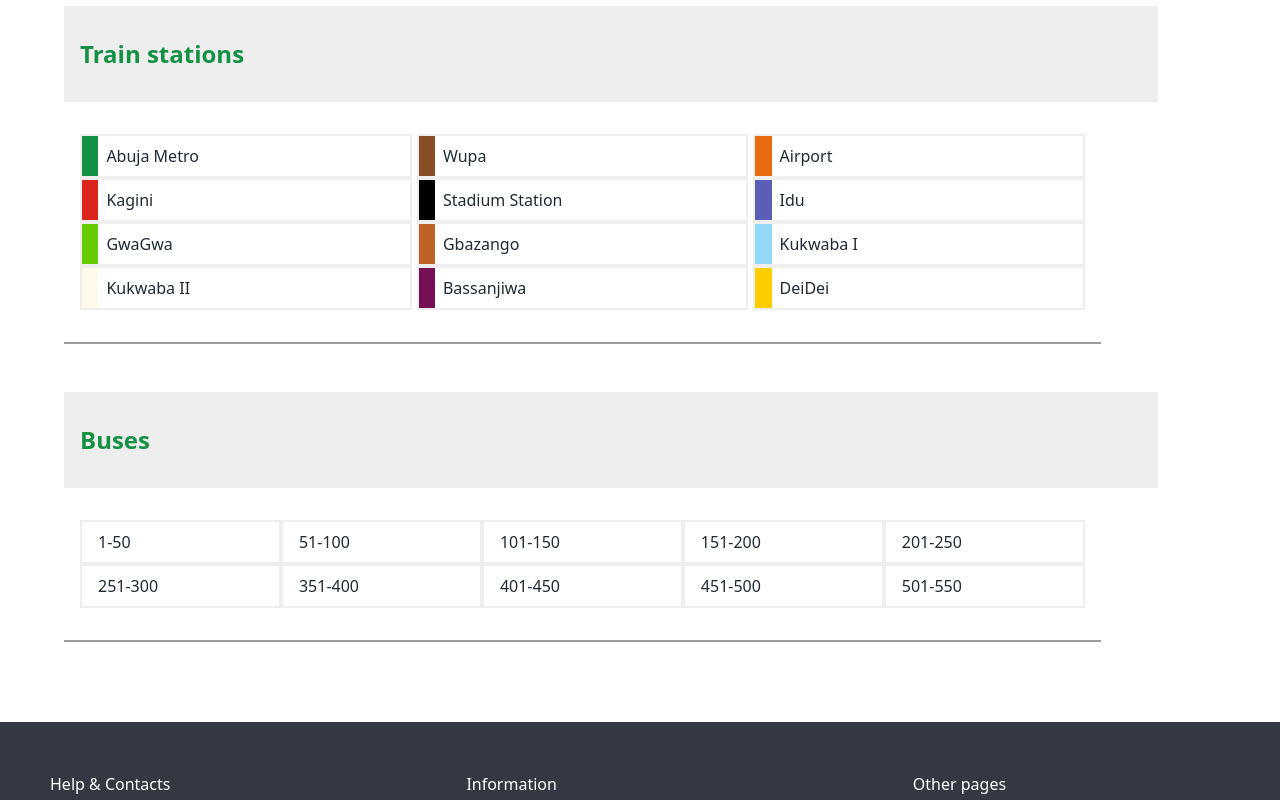
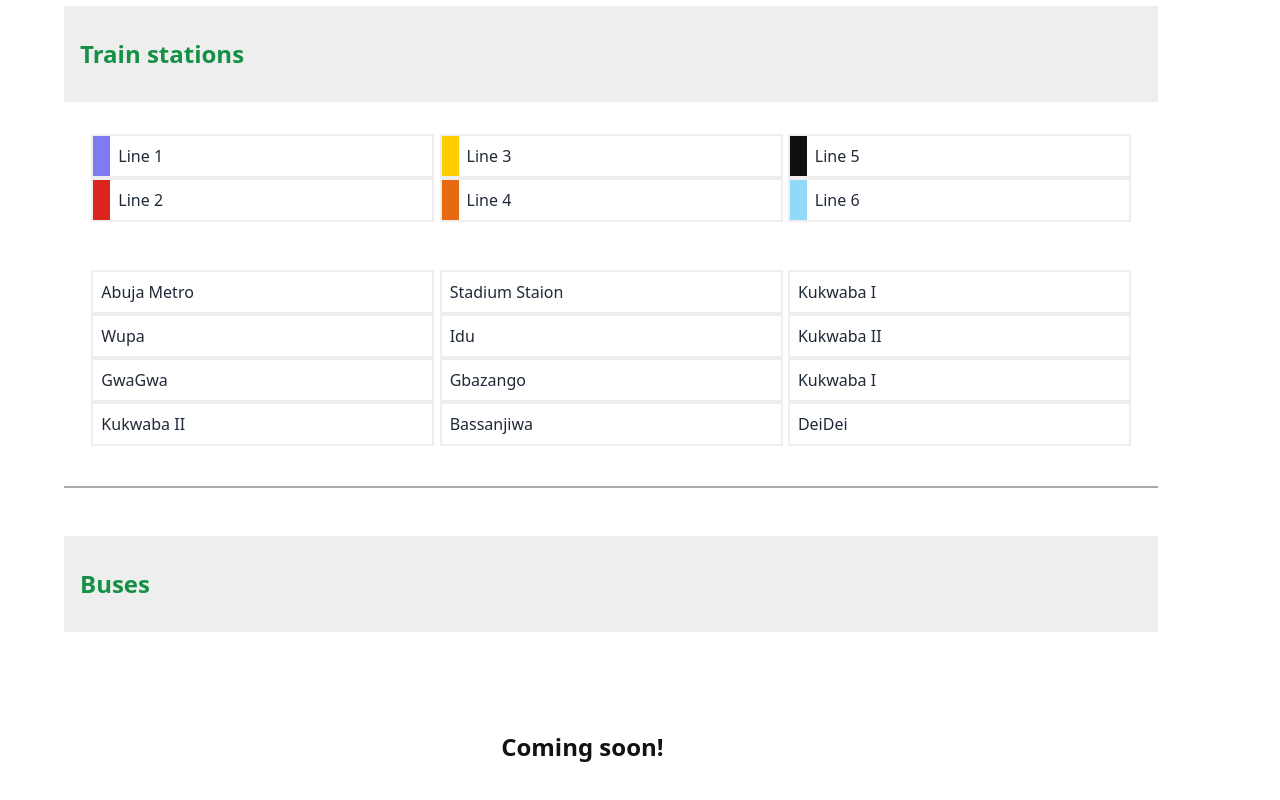
Before and after one commit to AxelCyberEnterprises/armt, a Next.js app: page /live-arrivals in a window 1280 px wide. Shown: the part 380-1180 px from the top of the page. Built offline with nearby package versions, Linux system fonts and the light colour scheme.

Commit message:
made few corrections

```diff
--- a/src/app/globals.css
+++ b/src/app/globals.css
@@ -135,6 +135,12 @@ div.event-time > ul > li{
 div.event-time > ul > li > a{
   @apply text-[#149145] text-base underline;
 }
+
+.date:hover{
+  border-bottom: 1px;
+  border-color: #149145;
+  transition: all ease-in-out 0.5ms;
+}
 body{
   background-color: #FFFFFF;
 }
--- a/src/app/live-arrivals/page.jsx
+++ b/src/app/live-arrivals/page.jsx
@@ -12,7 +12,7 @@ export default function page() {
       <main className="live-arrival-container">
         <section className="mt-8 sm:mt-12">
           <div className='mb-6 sm:mb-12'>
-          <p className="inline text-center p-3 sm:p-4  bg-[#2D3039] text-white text-3xl sm:text-4xl">
+          <p className="inline text-center p-3 sm:p-4 hover:opacity-80 transition duration-500 ease-in-out bg-[#2D3039] text-white text-3xl sm:text-4xl">
             Stations & Bus stops
           </p>
           </div>
@@ -29,103 +29,82 @@ export default function page() {
               </div>
             </div>
           </div>
-          <div className="mb-6 sm:mb-8 bg-[#EEEEEE] px-3 sm:px-4 py-6 sm:py-8 w-[85%] sm:w-[95%]">
+          <div className="mb-6 sm:mb-8 bg-[#EEEEEE] px-3 sm:px-4 py-6 sm:py-8 w-[85%] sm:w-[95%] hover:opacity-80 transition duration-500 ease-in-out hover:border-[1px] hover:border-b-[#149145]">
             <p className="text-[#149145] text-2xl font-semibold">
               Train stations
             </p>
           </div>
-          <div className="sm:w-[90%] flex gap-1.5 sm:gap-[0.5%] px-0 sm:px-4 pb-4 sm:pb-8 mb-10 sm:mb-12 sm:border-b-2  sm:border-[#9c9c9c] flex-wrap">
+          <div className="pb-4 sm:pb-10 sm:w-[95%] mb-10 sm:mb-12 sm:border-b-2  sm:border-[#aaaaaa]">
+          <div className="px-0 sm:px-[2.5%] sm:w-[100%] sm:mb-12 mb-8 flex gap-1.5 sm:gap-[0.5%] flex-wrap">
             <div className="w-full sm:w-[33%] flex  border-2 border-[#EEEEEE]">
-              <div className="w-[5%] bg-[#149045]"></div>
+              <div className="w-[5%] bg-[#7f7bf4]"></div>
+              <p className="p-2 text-base text-[2d3039]">Line 1</p>
+            </div>
+            <div className="w-full sm:w-[33%]  flex  border-2 border-[#EEEEEE]">
+              <div className="w-[5%] bg-[#ffce00]"></div>
+              <p className="p-2 text-base text-[2d3039]">Line 3</p>
+            </div>
+            <div className="w-full sm:w-[33%]  flex  border-2 border-[#EEEEEE]">
+              <div className="w-[5%] bg-[#101010]"></div>
+              <p className="p-2 text-base text-[2d3039]">Line 5</p>
+            </div>
+            <div className="w-full sm:w-[33%] flex  border-2 border-[#EEEEEE]">
+              <div className="w-[5%] bg-[#dc241f]"></div>
+              <p className="p-2 text-base text-[2d3039]">Line 2</p>
+            </div>
+            <div className="w-full sm:w-[33%] flex  border-2 border-[#EEEEEE]">
+              <div className="w-[5%] bg-[#e86a10]"></div>
+              <p className="p-2 text-base text-[2d3039]">Line 4</p>
+            </div>
+            <div className="w-full sm:w-[33%] flex  border-2 border-[#EEEEEE]">
+              <div className="w-[5%] bg-[#92d9f7]"></div>
+              <p className="p-2 text-base text-[2d3039]">Line 6</p>
+            </div>
+          </div>
+          <div className="px-0 sm:px-[2.5%] sm:w-[100%] flex gap-1.5 sm:gap-[0.5%] flex-wrap">
+            <div className="w-full sm:w-[33%] flex  border-2 border-[#EEEEEE]">
               <p className="p-2 text-base text-[2d3039]">Abuja Metro</p>
             </div>
             <div className="w-full sm:w-[33%]  flex  border-2 border-[#EEEEEE]">
-              <div className="w-[5%] bg-[#894E24]"></div>
+              <p className="p-2 text-base text-[2d3039]">Stadium Staion</p>
+            </div>
+            <div className="w-full sm:w-[33%]  flex  border-2 border-[#EEEEEE]">
+              <p className="p-2 text-base text-[2d3039]">Kukwaba I</p>
+            </div>
+            <div className="w-full sm:w-[33%] flex  border-2 border-[#EEEEEE]">
               <p className="p-2 text-base text-[2d3039]">Wupa</p>
             </div>
-            <div className="w-full sm:w-[33%]  flex  border-2 border-[#EEEEEE]">
-              <div className="w-[5%] bg-[#E86A10]"></div>
-              <p className="p-2 text-base text-[2d3039]">Airport</p>
-            </div>
             <div className="w-full sm:w-[33%] flex  border-2 border-[#EEEEEE]">
-              <div className="w-[5%] bg-[#DC241F]"></div>
-              <p className="p-2 text-base text-[2d3039]">Kagini</p>
-            </div>
-            <div className="w-full sm:w-[33%] flex  border-2 border-[#EEEEEE]">
-              <div className="w-[5%] bg-[#000000]"></div>
-              <p className="p-2 text-base text-[2d3039]">Stadium Station</p>
-            </div>
-            <div className="w-full sm:w-[33%] flex  border-2 border-[#EEEEEE]">
-              <div className="w-[5%] bg-[#5A5EB7]"></div>
               <p className="p-2 text-base text-[2d3039]">Idu</p>
             </div>
             <div className="w-full sm:w-[33%] flex  border-2 border-[#EEEEEE]">
-              <div className="w-[5%] bg-[#66CC00]"></div>
+              <p className="p-2 text-base text-[2d3039]">Kukwaba II</p>
+            </div>
+            <div className="w-full sm:w-[33%] flex  border-2 border-[#EEEEEE]">
               <p className="p-2 text-base text-[2d3039]">GwaGwa</p>
             </div>
             <div className="w-full sm:w-[33%] flex  border-2 border-[#EEEEEE]">
-              <div className="w-[5%] bg-[#BF6225]"></div>
               <p className="p-2 text-base text-[2d3039]">Gbazango</p>
             </div>
             <div className="w-full sm:w-[33%] flex  border-2 border-[#EEEEEE]">
-              <div className="w-[5%] bg-[#92D9F7]"></div>
               <p className="p-2 text-base text-[2d3039]">Kukwaba I</p>
             </div>
             <div className="w-full sm:w-[33%] flex  border-2 border-[#EEEEEE]">
-              <div className="w-[5%] bg-[#FFFAEC]"></div>
               <p className="p-2 text-base text-[2d3039]">Kukwaba II</p>
             </div>
             <div className="w-full sm:w-[33%] flex  border-2 border-[#EEEEEE]">
-              <div className="w-[5%] bg-[#751056]"></div>
               <p className="p-2 text-base text-[2d3039]">Bassanjiwa</p>
             </div>
             <div className="w-full sm:w-[33%] flex  border-2 border-[#EEEEEE]">
-              <div className="w-[5%] bg-[#FFCE00]"></div>
               <p className="p-2 text-base text-[2d3039]">DeiDei</p>
             </div>
-            {/* <div className="w-full sm:w-[33%] flex  border-2 border-[#EEEEEE]">
-              <div className="w-[5%] bg-[#5a5eb7]"></div>
-              <p className="p-2 text-base text-[2d3039]">Maitama</p>
-            </div>
-            <div className="w-full sm:w-[33%] flex  border-2 border-[#EEEEEE]">
-              <div className="w-[5%] bg-[#92d9f7]"></div>
-              <p className="p-2 text-base text-[2d3039]">Wuse</p>
-            </div> */}
           </div>
-          <div className="mb-6 sm:mb-8 bg-[#EEEEEE] px-3 sm:px-4 py-6 sm:py-8 w-[85%] sm:w-[95%]">
+          </div>
+          <div className="mb-6 sm:mb-8 bg-[#EEEEEE] px-3 sm:px-4 py-6 sm:py-8 w-[85%] sm:w-[95%] hover:opacity-80 transition duration-500 ease-in-out hover:border-[1px] hover:border-b-[#149145]">
             <p className="text-[#149145] text-2xl font-semibold">Buses</p>
           </div>
-          <div className="sm:w-[90%] flex px-3 sm:px-4 pb-4 sm:pb-8 mb-16 sm:mb-20 sm:border-b-2  border-[#9c9c9c] flex-wrap">
-            <p className="w-full sm:w-1/5 py-2 px-4 border-2 border-[#EEEEEE] text-base text-[2d3039]">
-              1-50
-            </p>
-            <p className="w-full sm:w-1/5 py-2 px-4 border-2 border-[#EEEEEE] text-base text-[2d3039]">
-              51-100
-            </p>
-            <p className="w-full sm:w-1/5 py-2 px-4 border-2 border-[#EEEEEE] text-base text-[2d3039]">
-              101-150
-            </p>
-            <p className="w-full sm:w-1/5 py-2 px-4 border-2 border-[#EEEEEE] text-base text-[2d3039]">
-              151-200
-            </p>
-            <p className="w-full sm:w-1/5 py-2 px-4 border-2 border-[#EEEEEE] text-base text-[2d3039]">
-              201-250
-            </p>
-            <p className="w-full sm:w-1/5 py-2 px-4 border-2 border-[#EEEEEE] text-base text-[2d3039]">
-              251-300
-            </p>
-            <p className="w-full sm:w-1/5 py-2 px-4 border-2 border-[#EEEEEE] text-base text-[2d3039]">
-              351-400
-            </p>
-            <p className="w-full sm:w-1/5 py-2 px-4 border-2 border-[#EEEEEE] text-base text-[2d3039]">
-              401-450
-            </p>
-            <p className="w-full sm:w-1/5 py-2 px-4 border-2 border-[#EEEEEE] text-base text-[2d3039]">
-              451-500
-            </p>
-            <p className="w-full sm:w-1/5 py-2 px-4 border-2 border-[#EEEEEE] text-base text-[2d3039]">
-              501-550
-            </p>
+          <div className="min-h-[200px] justify-center items-center sm:w-[90%] flex px-3 sm:px-4 pb-4 sm:pb-8 mb-16 sm:mb-20 sm:border-b-2  border-[#aaaaaa] flex-wrap">
+            <p className="font-bold text-lg sm:text-2xl text-[#121212]">Coming soon!</p>
           </div>
         </section>
       </main>
--- a/src/app/status-updates/page.jsx
+++ b/src/app/status-updates/page.jsx
@@ -1,5 +1,5 @@
 "use client";
-
+import { FaCalendar } from "react-icons/fa";
 import Footer from "@/components/Footer/Footer";
 import Header from "@/components/header/Header";
 import React, { useState, useEffect } from "react";
@@ -32,7 +32,7 @@ export default function Page() {
         <Header activeLink={"/status-updates"} />
       </div>
       <main className="status-update-container mt-8 sm:mt-12">
-        <div className="mb-5 sm:mb-10">
+        <div className="mb-5 sm:mb-10 hover:opacity-80 transition duration-500 ease-in-out">
           <p className="inline p-3 sm:p-4 bg-[#2D3039] text-white text-3xl sm:text-4xl">
             Status updates
           </p>
@@ -47,15 +47,16 @@ export default function Page() {
               <p className="px-2 text-[#149145]">Buses</p>
             </div>
           </div>
-          <div className="flex bg-white">
-            <p className="flex-1 py-4 border-r-[1px] border-[#eeeeee] flex justify-center items-center text-sm sm:text-base text-[#2d3039]">
+          <div className="flex flex-col sm:flex-row bg-white divide-x-[2px] divide-[#e1e1e1] transition duration-500 ease-in-out hover:divide-[#149145] hover:divide-x-0">
+            <p className="hover:border-b-[2px] hover:border-[#149145]  transition duration-500 ease-in-out flex-1 py-4 flex justify-center items-center text-sm sm:text-base text-[#2d3039]">
               Now {formatTime(currentTime)}
             </p>
-            <p className="flex-1 py-4 border-r-[1px] border-[#eeeeee] flex justify-center items-center text-sm sm:text-base text-[#2d3039]">
+            <p className="hover:border-b-[2px] hover:border-[#149145] transition duration-500 ease-in-out flex-1 py-4 border-r-[1px] border-[#eeeeee] flex justify-center items-center text-sm sm:text-base text-[#2d3039]">
               This weekend
             </p>
-            <p className="flex-1 py-4 flex justify-center items-center text-sm sm:text-base text-[#2d3039]">
+            <p className="hover:border-b-[2px] hover:border-[#149145] transition duration-500 ease-in-out relative flex-1 py-4 flex justify-center items-center text-sm sm:text-base text-[#2d3039]">
               Future date
+              <FaCalendar  className="absolute text-[#149145] right-4 top-[50%] -translate-y-[50%]"/>
             </p>
           </div>
         </div>
@@ -69,33 +70,89 @@ export default function Page() {
           <div className="sm:flex-[2]">
             <div className="border-[1px] border-[#eeeeee]">
               <div className="flex">
-                <div className="flex-1 bg-[#2d3039] p-4 text-base text-white">
-                  <p className="flex justi">Stadium station</p>
+                <div className="flex-1 bg-[#fffff] p-4 text-base text-[#2d3039]">
+                  <p>Abuja Metro</p>
                 </div>
                 <div className="flex-1 border-b-[1px] border-[#eeeeee] p-4 text-base flex justify-between items-center bg-[#faf5e1]">
-                  <p className="text-[#2d3039]">Minor delays</p>
+                  <p className="text-[#149145]">Minor delays</p>
                   <FaAngleRight style={{ color: "#149145" }} />
                 </div>
               </div>
               <div className="flex">
-                <div className="flex-1 bg-[#894e24] p-4 text-base text-white">
-                  <p>Wupa</p>
+                <div className="flex-1 bg-[#eeeeee] p-4 text-base text-[#2d3039]">
+                  <p>Stadium station</p>
                 </div>
                 <div className="flex-1 border-b-[1px] border-[#eeeeee] p-4 text-base flex justify-between items-center bg-[#faf5e1]">
-                  <p className="text-[#2d3039]">Severe delays</p>
+                  <p className="text-[#149145]">Severe delays</p>
                   <FaAngleRight style={{ color: "#149145" }} />
                 </div>
               </div>
               <div className="flex">
-                <div className="flex-1 bg-[#149145] p-4 text-base text-white">
-                  <p>Abuja Metro</p>
+                <div className="flex-1 bg-[#ffffff] p-4 text-base text-[#2d3039]">
+                  <p>Kukwaba I</p>
                 </div>
                 <div className="flex-1 border-b-[1px] border-[#eeeeee] p-4 text-base text-[#2d3039] flex justify-between items-center bg-white">
                   <p>Good service</p>
                 </div>
               </div>
               <div className="flex">
-                <div className="flex-1 bg-[#dc241f] p-4 text-base text-white">
+                <div className="flex-1 bg-[#eeeeee] p-4 text-base text-[#2d3039]">
+                  <p>Kukwaba II</p>
+                </div>
+                <div className="flex-1 border-b-[1px] border-[#eeeeee] p-4 text-base text-[#2d3039] flex justify-between items-center bg-white">
+                  <p>Good service</p>
+                </div>
+              </div>
+              <div className="flex">
+                <div className="flex-1 bg-[#ffffff] p-4 text-base text-[#2d3039]">
+                  <p>Wupa</p>
+                </div>
+                <div className="flex-1 border-b-[1px] border-[#eeeeee] p-4 text-base text-[#2d3039] flex justify-between items-center bg-white">
+                  <p>Good service</p>
+                </div>
+              </div>
+              <div className="flex">
+                <div className="flex-1 bg-[#eeeeee] p-4 text-base text-[#2d3039]">
+                  <p>Idu</p>
+                </div>
+                <div className="flex-1 border-b-[1px] border-[#eeeeee] p-4 text-base text-[#2d3039] flex justify-between items-center bg-white">
+                  <p>Good service</p>
+                </div>
+              </div>
+              <div className="flex">
+                <div className="flex-1 bg-[#ffffff] p-4 text-base text-[#2d3039]">
+                  <p>Bassanjiwa</p>
+                </div>
+                <div className="flex-1 border-b-[1px] border-[#eeeeee] p-4 text-base text-[#2d3039] flex justify-between items-center bg-white">
+                  <p>Good service</p>
+                </div>
+              </div>
+              <div className="flex">
+                <div className="flex-1 bg-[#eeeeee] p-4 text-base text-[#2d3039]">
+                  <p>Airport</p>
+                </div>
+                <div className="flex-1 border-b-[1px] border-[#eeeeee] p-4 text-base text-[#2d3039] flex justify-between items-center bg-white">
+                  <p>Good service</p>
+                </div>
+              </div>
+              <div className="flex">
+                <div className="flex-1 bg-[#ffffff] p-4 text-base text-[#2d3039]">
+                  <p>GwaGwa</p>
+                </div>
+                <div className="flex-1 border-b-[1px] border-[#eeeeee] p-4 text-base text-[#2d3039] flex justify-between items-center bg-white">
+                  <p>Good service</p>
+                </div>
+              </div>
+              <div className="flex">
+                <div className="flex-1 bg-[#ffffff] p-4 text-base text-[#2d3039]">
+                  <p>DeiDei</p>
+                </div>
+                <div className="flex-1 border-b-[1px] border-[#eeeeee] p-4 text-base text-[#2d3039] flex justify-between items-center bg-white">
+                  <p>Good service</p>
+                </div>
+              </div>
+              <div className="flex">
+                <div className="flex-1 bg-[#ffffff] p-4 text-base text-[#2d3039]">
                   <p>Kagini</p>
                 </div>
                 <div className="flex-1 border-b-[1px] border-[#eeeeee] p-4 text-base text-[#2d3039] flex justify-between items-center bg-white">
@@ -103,16 +160,8 @@ export default function Page() {
                 </div>
               </div>
               <div className="flex">
-                <div className="flex-1 bg-[#66cc00] p-4 text-base text-white">
-                  <p>GwaGwa</p>
-                </div>
-                <div className="flex-1 border-b-[1px] border-[#eeeeee] p-4 text-base text-[#2d3039] flex justify-between items-center bg-white">
-                  <p>Good service</p>
-                </div>
-              </div>
-              <div className="flex">
-                <div className="flex-1 bg-[#5a5eb7] p-4 text-base text-white">
-                  <p>Idu</p>
+                <div className="flex-1 bg-[#eeeeee] p-4 text-base text-[#2d3039]">
+                  <p>Gbazango</p>
                 </div>
                 <div className="flex-1 border-b-[1px] border-[#eeeeee] p-4 text-base text-[#2d3039] flex justify-between items-center bg-white">
                   <p>Good service</p>
```
